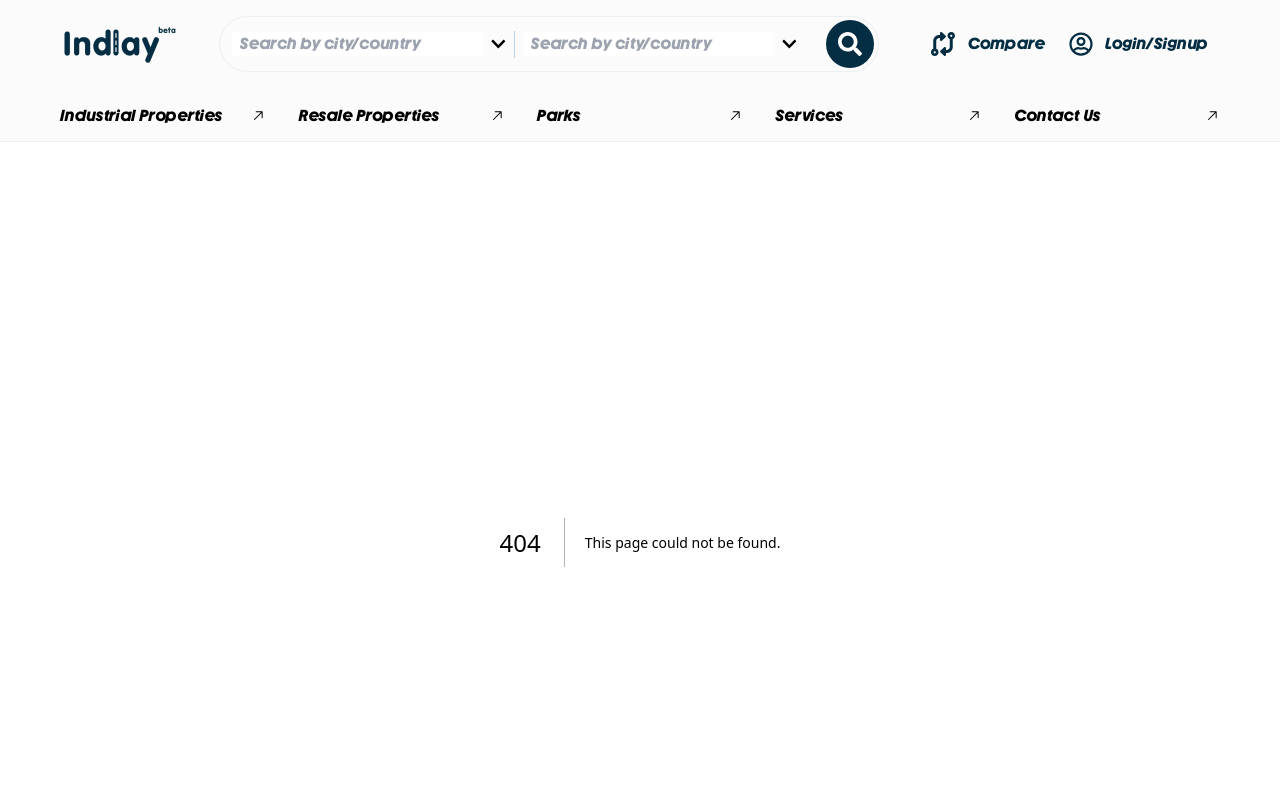
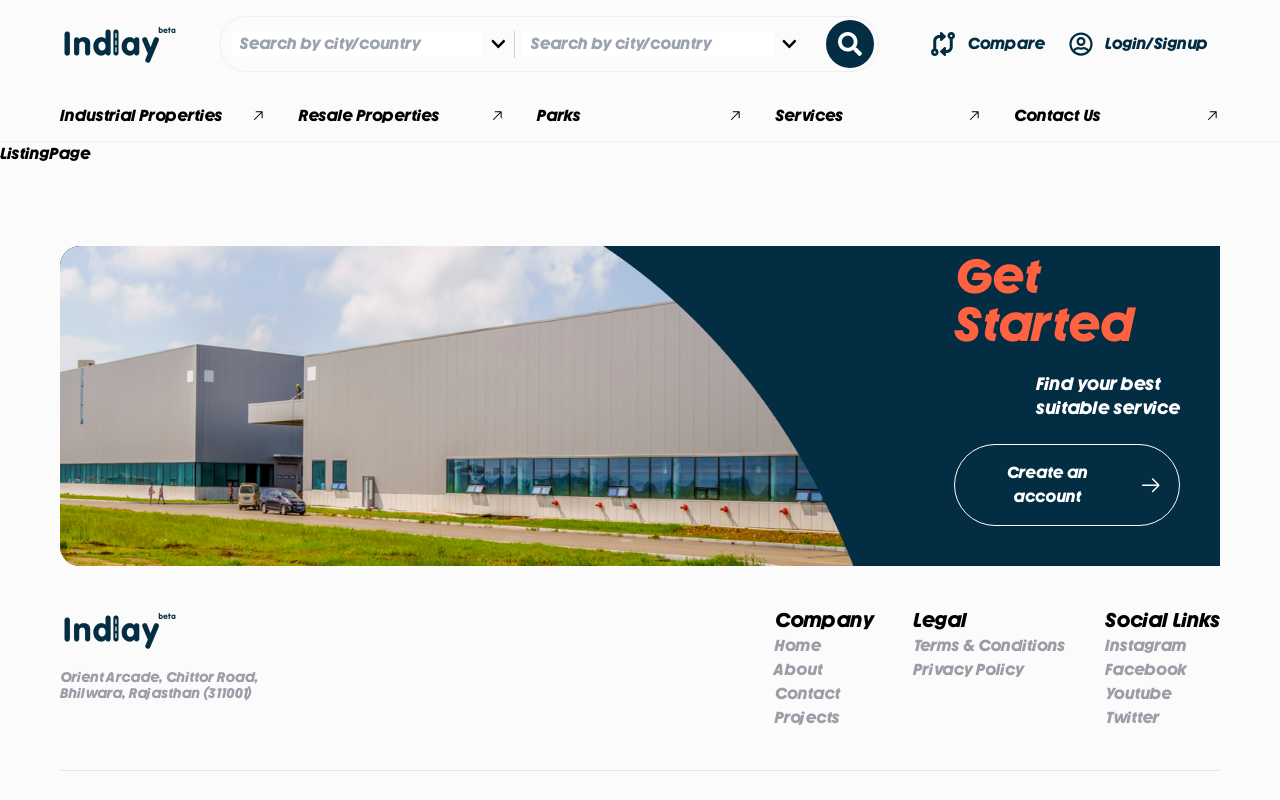
Before and after one commit to mahi25soni/indlay, a Next.js app: page /listing in a window 1280 px wide. Before the commit this address had no page. Shown: the top 800 px of the page. Built offline with nearby package versions, Linux system fonts and the light colour scheme.

Commit message:
Core : Listing page setup done

```diff
--- /dev/null
+++ b/src/app/listing/page.tsx
@@ -0,0 +1,11 @@
+import React from 'react'
+
+
+
+const ListingPage = () => {
+  return (
+    <div>ListingPage</div>
+  )
+}
+
+export default ListingPage
--- /dev/null
+++ b/src/components/EachProperty/EachProperty.tsx
@@ -0,0 +1,11 @@
+import React from 'react'
+
+
+
+const EachProperty = () => {
+  return (
+    <div>EachProperty</div>
+  )
+}
+
+export default EachProperty
--- /dev/null
+++ b/src/components/ExpandedMap/ExpandedMap.tsx
@@ -0,0 +1,10 @@
+import React from 'react'
+
+
+const ExpandedMap = () => {
+    return (
+        <div>ExpandedMap</div>
+    )
+}
+
+export default ExpandedMap
```
